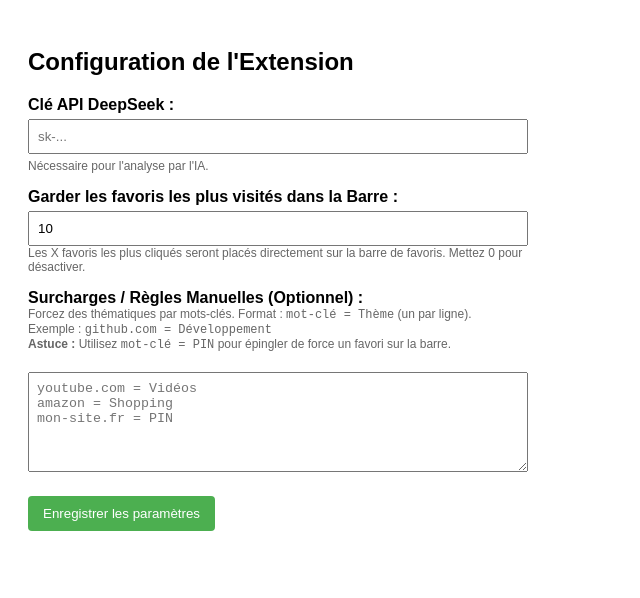
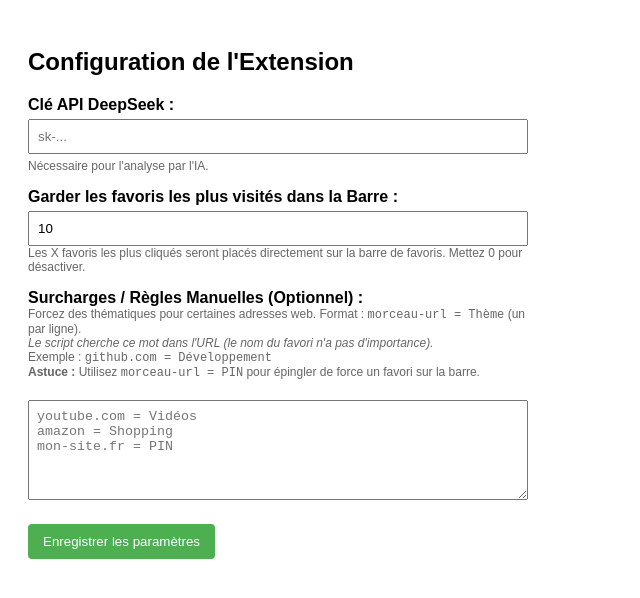
Before and after one commit to sdolard/auto-sort-bookmarks, a browser extension: page options.html in a window 1280 px wide. Shown: the whole page, without its empty margins (0-640 px from the left). Drawn offline with Linux system fonts and the light colour scheme.

Commit message:
docs: clarify that overrides apply to URLs and not bookmark titles

```diff
--- a/options.html
+++ b/options.html
@@ -27,9 +27,10 @@
 
   <label for="overrides">Surcharges / Règles Manuelles (Optionnel) :</label>
   <div class="help">
-    Forcez des thématiques par mots-clés. Format : <code>mot-clé = Thème</code> (un par ligne).<br>
+    Forcez des thématiques pour certaines adresses web. Format : <code>morceau-url = Thème</code> (un par ligne).<br>
+    <em>Le script cherche ce mot dans l'URL (le nom du favori n'a pas d'importance).</em><br>
     Exemple : <code>github.com = Développement</code><br>
-    <strong>Astuce :</strong> Utilisez <code>mot-clé = PIN</code> pour épingler de force un favori sur la barre.
+    <strong>Astuce :</strong> Utilisez <code>morceau-url = PIN</code> pour épingler de force un favori sur la barre.
   </div>
   <textarea id="overrides" placeholder="youtube.com = Vidéos&#10;amazon = Shopping&#10;mon-site.fr = PIN"></textarea>
 
```
